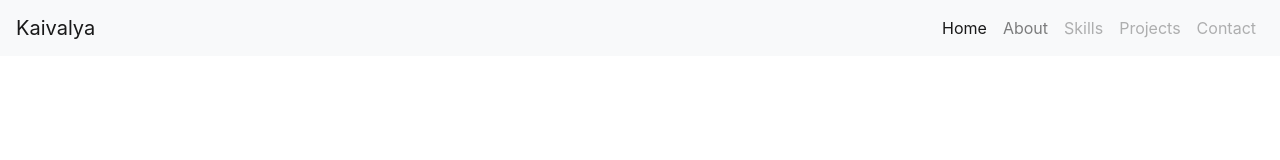
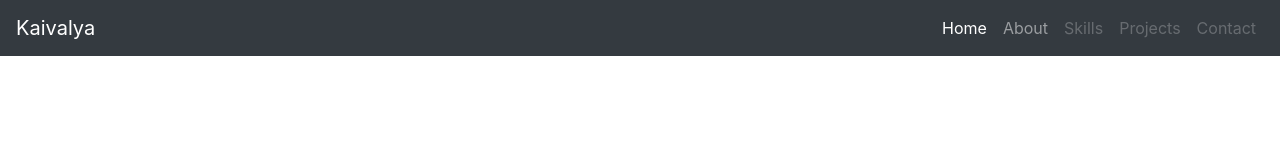
Before and after one commit to KaivalyaTolmare/portfolio_kaivalya, a plain HTML site: page index.html in a window 1280 px wide. Drawn offline with nearby package versions, Linux system fonts and the light colour scheme.

Commit message:
navbar update

```diff
--- a/index.html
+++ b/index.html
@@ -3,19 +3,23 @@
 <head>
     <meta charset="UTF-8">
     <meta name="viewport" content="width=device-width, initial-scale=1.0">
-    <link rel="icon" type="image/png" href="https://static-00.iconduck.com/assets.00/adobe-portfolio-icon-2048x2048-9mr3hke4.png">
+
+    <link rel="icon" type="image/png" href="https://clipart-library.com/images/8Tzrza4Gc.png">
 
     <link rel="stylesheet" href="https://cdn.jsdelivr.net/npm/bootstrap@4.6.2/dist/css/bootstrap.min.css" integrity="sha384-xOolHFLEh07PJGoPkLv1IbcEPTNtaed2xpHsD9ESMhqIYd0nLMwNLD69Npy4HI+N" crossorigin="anonymous">
 
     <script src="https://cdn.jsdelivr.net/npm/jquery@3.5.1/dist/jquery.slim.min.js" integrity="sha384-DfXdz2htPH0lsSSs5nCTpuj/zy4C+OGpamoFVy38MVBnE+IbbVYUew+OrCXaRkfj" crossorigin="anonymous"></script>
-<script src="https://cdn.jsdelivr.net/npm/bootstrap@4.6.2/dist/js/bootstrap.bundle.min.js" integrity="sha384-Fy6S3B9q64WdZWQUiU+q4/2Lc9npb8tCaSX9FK7E8HnRr0Jz8D6OP9dO5Vg3Q9ct" crossorigin="anonymous"></script>
+
+    <script src="https://cdn.jsdelivr.net/npm/bootstrap@4.6.2/dist/js/bootstrap.bundle.min.js" integrity="sha384-Fy6S3B9q64WdZWQUiU+q4/2Lc9npb8tCaSX9FK7E8HnRr0Jz8D6OP9dO5Vg3Q9ct" crossorigin="anonymous"></script>
+
+    <link rel="stylesheet" type="text/css" href="style.css">
 
     <title>Kaivalya Portfolio</title>
 </head>
 <body>
     <!-- Navbar starts from here -->
     <div>
-        <nav class="navbar navbar-expand-lg navbar-light bg-light">
+        <nav class="navbar navbar-expand-lg navbar-dark bg-dark">
   <a class="navbar-brand" href="#">Kaivalya</a>
   <button class="navbar-toggler" type="button" data-toggle="collapse" data-target="#navbarSupportedContent" aria-controls="navbarSupportedContent" aria-expanded="false" aria-label="Toggle navigation">
     <span class="navbar-toggler-icon"></span>
```
Also changed, not shown: style.css (added).
